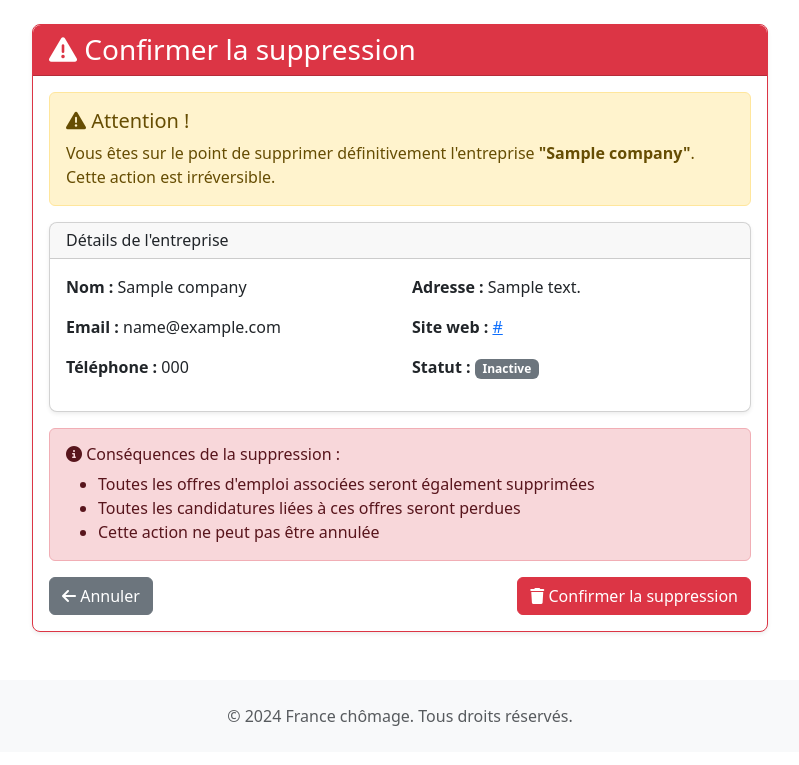
After one commit to TristanLBD/Django-Projet-1, a Django app: template companies/templates/companies/company_confirm_delete.html in a window 1280 px wide. The commit adds this page. Shown: the top 765 px of the page, without its empty margins (240-1039 px from the left). Run offline with Django 3.2, Linux system fonts and the light colour scheme; the template is opened without the code that fills it: most values are stand-ins (such as "Sample title", 1, 10 or a date in 2020).

Commit message:
Amélioration du CRUD des employers

```diff
--- /dev/null
+++ b/companies/templates/companies/company_confirm_delete.html
@@ -0,0 +1,105 @@
+{% extends 'base.html' %}
+
+{% block title %}Supprimer l'entreprise - France chômage{% endblock %}
+
+{% block content %}
+<div class="container mt-4">
+    <div class="row justify-content-center">
+        <div class="col-lg-8">
+            <div class="card border-danger">
+                <div class="card-header bg-danger text-white">
+                    <h3 class="mb-0">
+                        <i class="fas fa-exclamation-triangle"></i> Confirmer la suppression
+                    </h3>
+                </div>
+                <div class="card-body">
+                    <div class="alert alert-warning">
+                        <h5><i class="fas fa-warning"></i> Attention !</h5>
+                        <p class="mb-0">
+                            Vous êtes sur le point de supprimer définitivement l'entreprise
+                            <strong>"{{ company.name }}"</strong>. Cette action est irréversible.
+                        </p>
+                    </div>
+
+                    <div class="card mb-3">
+                        <div class="card-header">
+                            <h6 class="mb-0">Détails de l'entreprise</h6>
+                        </div>
+                        <div class="card-body">
+                            <div class="row">
+                                <div class="col-md-6">
+                                    <p><strong>Nom :</strong> {{ company.name }}</p>
+                                    <p><strong>Email :</strong> {{ company.email }}</p>
+                                    <p><strong>Téléphone :</strong> {{ company.phone }}</p>
+                                </div>
+                                <div class="col-md-6">
+                                    <p><strong>Adresse :</strong> {{ company.address }}</p>
+                                    <p><strong>Site web :</strong>
+                                        {% if company.website %}
+                                            <a href="{{ company.website }}" target="_blank">{{ company.website }}</a>
+                                        {% else %}
+                                            Non renseigné
+                                        {% endif %}
+                                    </p>
+                                    <p><strong>Statut :</strong>
+                                        {% if company.is_active %}
+                                            <span class="badge bg-success">Active</span>
+                                        {% else %}
+                                            <span class="badge bg-secondary">Inactive</span>
+                                        {% endif %}
+                                    </p>
+                                </div>
+                            </div>
+                        </div>
+                    </div>
+
+                    <div class="alert alert-danger">
+                        <h6><i class="fas fa-info-circle"></i> Conséquences de la suppression :</h6>
+                        <ul class="mb-0">
+                            <li>Toutes les offres d'emploi associées seront également supprimées</li>
+                            <li>Toutes les candidatures liées à ces offres seront perdues</li>
+                            <li>Cette action ne peut pas être annulée</li>
+                        </ul>
+                    </div>
+
+                    <form method="post">
+                        {% csrf_token %}
+                        <div class="d-flex justify-content-between">
+                            <a href="{% url 'companies:company_edit' company.pk %}" class="btn btn-secondary">
+                                <i class="fas fa-arrow-left"></i> Annuler
+                            </a>
+                            <button type="submit" class="btn btn-danger">
+                                <i class="fas fa-trash"></i> Confirmer la suppression
+                            </button>
+                        </div>
+                    </form>
+                </div>
+            </div>
+        </div>
+    </div>
+</div>
+
+<style>
+.card {
+    border-radius: 0.5rem;
+    box-shadow: 0 0.125rem 0.25rem rgba(0, 0, 0, 0.075);
+}
+
+.card-header {
+    border-radius: 0.5rem 0.5rem 0 0 !important;
+}
+
+.alert {
+    border-radius: 0.375rem;
+}
+
+.btn {
+    border-radius: 0.375rem;
+    font-weight: 500;
+}
+
+.badge {
+    font-size: 0.75rem;
+}
+</style>
+{% endblock %}
--- a/templates/employer_dashboard.html
+++ b/templates/employer_dashboard.html
@@ -15,7 +15,9 @@
                 <i class="fas fa-info-circle"></i>
                 <strong>Entreprises gérées :</strong>
                 {% for company in user_companies %}
-                    <span class="badge bg-primary me-2">{{ company.name }}</span>
+                    <a href="{% url 'companies:company_edit' company.pk %}" class="badge bg-primary me-2 text-decoration-none">
+                        {{ company.name }}
+                    </a>
                 {% endfor %}
             </div>
             {% endif %}
```
Also changed, not shown: companies/templates/companies/company_form.html (+11 -4 lines), companies/views.py (+7 -1 lines).
